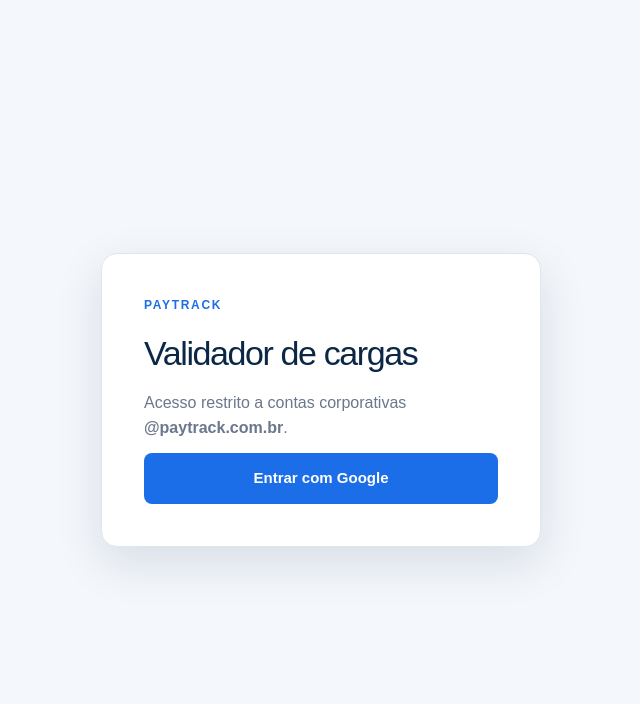
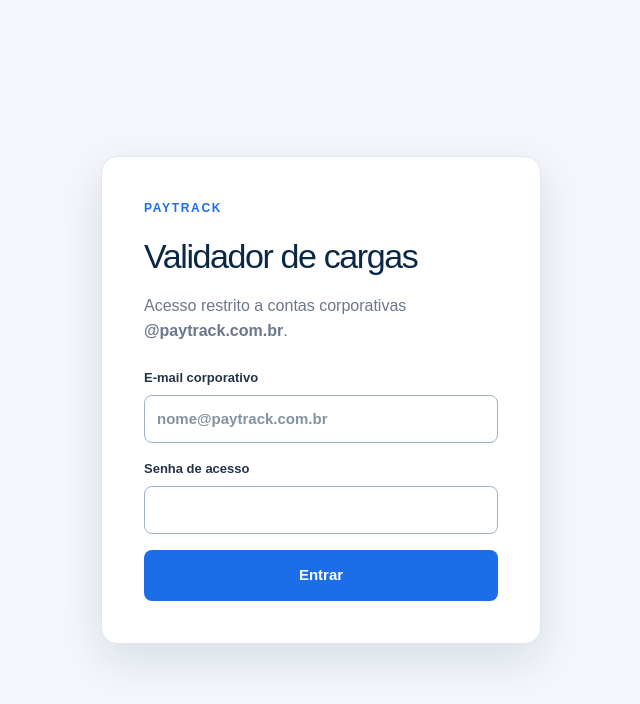
Before and after one commit to dmorauer/hubconsultor, a Next.js app in the folder web/: page /login in a window 1280 px wide. Shown: the top 704 px of the page, without its empty margins (319-959 px from the left). Built offline with nearby package versions, Linux system fonts and the light colour scheme.

Commit message:
Replace Google login with internal credentials

```diff
--- a/web/src/app/login/page.tsx
+++ b/web/src/app/login/page.tsx
@@ -1,15 +1,30 @@
 "use client";
 
 import { signIn } from "next-auth/react";
-import { useState } from "react";
+import { type FormEvent, useState } from "react";
 
 export default function LoginPage() {
   const [loading, setLoading] = useState(false);
+  const [email, setEmail] = useState("");
+  const [password, setPassword] = useState("");
+  const [error, setError] = useState("");
 
-  async function login() {
+  async function login(event: FormEvent<HTMLFormElement>) {
+    event.preventDefault();
+    setError("");
+    if (!email.trim().toLowerCase().endsWith("@paytrack.com.br")) {
+      setError("Use seu e-mail corporativo @paytrack.com.br.");
+      return;
+    }
     setLoading(true);
-    await signIn("google", { callbackUrl: "/" });
+    const result = await signIn("credentials", { email, password, redirect: false, callbackUrl: "/" });
+    if (result?.error) {
+      setError("E-mail ou senha inválidos.");
+      setLoading(false);
+      return;
+    }
+    window.location.assign(result?.url || "/");
   }
 
-  return <main className="login-page"><section className="login-card"><span className="brand">PAYTRACK</span><h1>Validador de cargas</h1><p>Acesso restrito a contas corporativas <strong>@paytrack.com.br</strong>.</p><button className="google-button" onClick={login} disabled={loading}>{loading ? "Redirecionando…" : "Entrar com Google"}</button></section></main>;
+  return <main className="login-page"><section className="login-card"><span className="brand">PAYTRACK</span><h1>Validador de cargas</h1><p>Acesso restrito a contas corporativas <strong>@paytrack.com.br</strong>.</p><form className="login-form" onSubmit={login}><label>E-mail corporativo<input type="email" autoComplete="email" value={email} onChange={(event) => setEmail(event.target.value)} placeholder="nome@paytrack.com.br" required /></label><label>Senha de acesso<input type="password" autoComplete="current-password" value={password} onChange={(event) => setPassword(event.target.value)} required /></label>{error ? <p className="login-error" role="alert">{error}</p> : null}<button className="login-button" type="submit" disabled={loading}>{loading ? "Entrando…" : "Entrar"}</button></form></section></main>;
 }
--- a/web/src/auth.ts
+++ b/web/src/auth.ts
@@ -1,17 +1,27 @@
 import NextAuth from "next-auth";
-import Google from "next-auth/providers/google";
+import Credentials from "next-auth/providers/credentials";
 
 const paytrackEmail = (email?: string | null) => Boolean(email && email.trim().toLowerCase().endsWith("@paytrack.com.br"));
 
 export const { handlers, auth, signIn, signOut } = NextAuth({
-  providers: [Google],
+  providers: [
+    Credentials({
+      name: "Acesso Paytrack",
+      credentials: {
+        email: { label: "E-mail corporativo", type: "email" },
+        password: { label: "Senha de acesso", type: "password" },
+      },
+      async authorize(credentials) {
+        const email = typeof credentials?.email === "string" ? credentials.email.trim().toLowerCase() : "";
+        const password = typeof credentials?.password === "string" ? credentials.password : "";
+        const accessPassword = process.env.PAYTRACK_ACCESS_PASSWORD;
+
+        if (!paytrackEmail(email) || !accessPassword || password !== accessPassword) return null;
+        return { id: email, email, name: email.split("@")[0] };
+      },
+    }),
+  ],
   pages: { signIn: "/login", error: "/login" },
-  callbacks: {
-    async signIn({ profile }) {
-      const email = typeof profile?.email === "string" ? profile.email : null;
-      return paytrackEmail(email);
-    },
-  },
 });
 
 export { paytrackEmail };
```
Also changed, not shown: web/src/app/globals.css, 1 other file (tests, documents, lock files or other folders).
